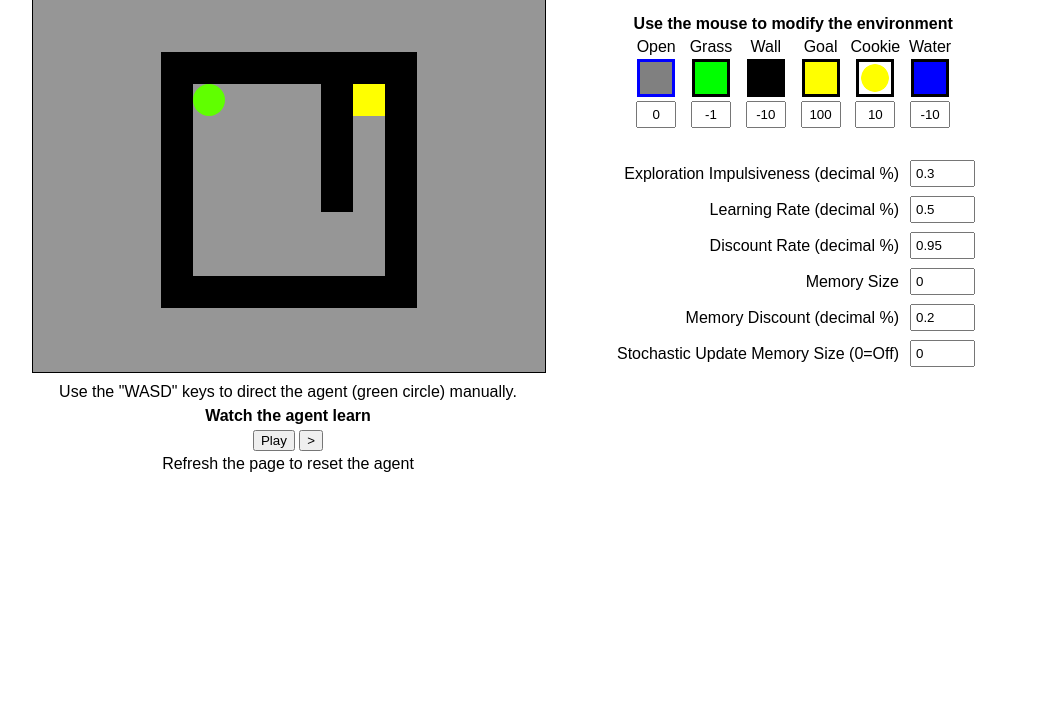
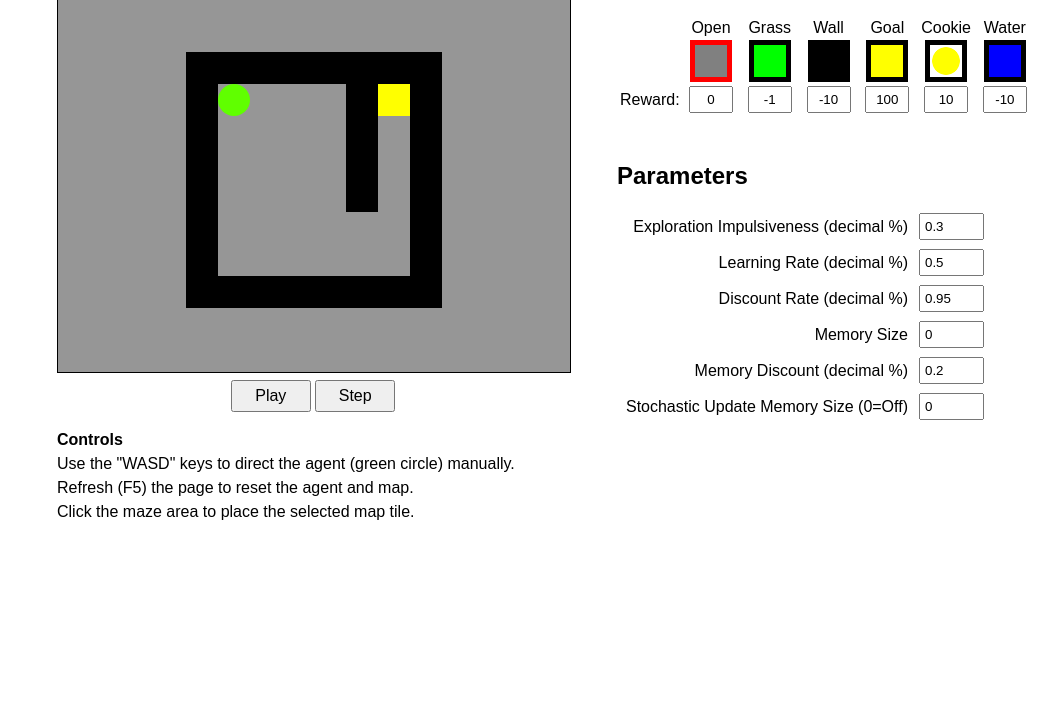
Before and after one commit to drewgarrido/qlearn, a plain HTML site: page index.html in a window 1280 px wide. Shown: the part 88-800 px from the top of the page, without its empty margins (83-1141 px from the left). Drawn offline with Linux system fonts and the light colour scheme.

Commit message:
Code cleaning and further prettification

```diff
--- a/index.html
+++ b/index.html
@@ -12,19 +12,21 @@
 <h1>Q-Learning Laboratory</h1>
 
 <canvas id="q_canvas" width="512px" height="384px" style="border:1px solid black"></canvas><br>
+<button class="play_pause_step" id="q_play">Play</button>
+<button class="play_pause_step" id="q_forwardstep">Step</button>
+<p style="text-align:left;"><b>Controls</b><br>
 Use the "WASD" keys to direct the agent (green circle) manually.<br>
-<b>Watch the agent learn</b><br>
-<button id="q_play">Play</button>
-<button id="q_forwardstep">&gt;</button><br>
-Refresh the page to reset the agent
+Refresh (F5) the page to reset the agent and map.<br>
+Click the maze area to place the selected map tile.
+</p>
 </div>
 
 <div id="parameters_div">
-<h2>Parameters</h2>
-<div style="text-align:center;">
-<b>Use the mouse to modify the environment</b><br>
-<table style="margin:0 auto;">
+<div style="line-height:1.2;margin-bottom:3em;">
+<h2>Map Tiles</h2>
+<table style="margin:0 auto;text-align:center;">
 <tr style="line-height:1em;">
+<td></td>
 <td>Open</td>
 <td>Grass</td>
 <td>Wall</td>
@@ -33,13 +35,15 @@ Refresh the page to reset the agent
 <td>Water</td>
 </tr>
 <tr style="line-height:0;">
-<td><img class="map_tiles" id="q_open_img" src="open.png" style="border:3px solid black"></td>
-<td><img class="map_tiles" id="q_grass_img" src="grass.png" style="border:3px solid black"></td>
-<td><img class="map_tiles" id="q_wall_img" src="wall.png" style="border:3px solid black"></td>
-<td><img class="map_tiles" id="q_goal_img" src="goal.png" style="border:3px solid black"></td>
-<td><img class="map_tiles" id="q_cookie_img" src="cookie.png" style="border:3px solid black"></td>
-<td><img class="map_tiles" id="q_water_img" src="water.png" style="border:3px solid black"></td>
+<td></td>
+<td><img class="map_tiles" id="q_open_img" src="open.png"></td>
+<td><img class="map_tiles" id="q_grass_img" src="grass.png"></td>
+<td><img class="map_tiles" id="q_wall_img" src="wall.png"></td>
+<td><img class="map_tiles" id="q_goal_img" src="goal.png"></td>
+<td><img class="map_tiles" id="q_cookie_img" src="cookie.png"></td>
+<td><img class="map_tiles" id="q_water_img" src="water.png"></td>
 </tr><tr>
+<td>Reward:</td>
 <td><input class="q_rewards" id="q_open_text"   type="text" value="0"></td>
 <td><input class="q_rewards" id="q_grass_text"  type="text" value="-1"></td>
 <td><input class="q_rewards" id="q_wall_text"   type="text" value="-10"></td>
@@ -48,7 +52,7 @@ Refresh the page to reset the agent
 <td><input class="q_rewards" id="q_water_text"  type="text" value="-10"></td>
 </tr></table>
 </div>
-<br>
+<h2>Parameters</h2>
 <table>
 <tr><td class="tdlabel">Exploration Impulsiveness (decimal %)</td><td class="tdcontrol"><input class="parameter_text" id="q_epsilon" type="text" value="0.3"></td></tr>
 <tr><td class="tdlabel">Learning Rate (decimal %)</td><td class="tdcontrol"><input class="parameter_text" id="q_alpha" type="text" value="0.5"></td></tr>
@@ -58,11 +62,7 @@ Refresh the page to reset the agent
 <tr><td class="tdlabel">Stochastic Update Memory Size (0=Off)</td><td class="tdcontrol"><input class="parameter_text" id="q_dreamwalk_text" type="text" value="0"></td></tr>
 </table>
 </div>
-
 </div>
-
-
-
 
 
 <img src="up_arrow.png" style="display:none;">
--- a/qlearning.js
+++ b/qlearning.js
@@ -452,7 +452,7 @@ var QLearn = function(html_elements)
 
         if (selection_dispatch[selection] !== undefined)
         {
-            selection_dispatch[selection].style.borderColor = "#00F";
+            selection_dispatch[selection].style.borderColor = "#F00";
         }
     };
 
@@ -559,7 +559,7 @@ var QLearn = function(html_elements)
                 new_state[1] == this.current_cookie_list[idz][1])
             {
                 this.current_cookie_list.splice(idz, 1);
-                reward += this.rewards[4];
+                reward += this.rewards[this.COOKIE];
                 break;
             }
         }
@@ -618,8 +618,7 @@ var QLearn = function(html_elements)
                 this.memory = [];
             }
         }
-
-        if (this.memory_size)
+        else if (this.memory_size)
         {
             this.memory.push({state:old_state, action:action_dir, reward:reward});
             this.memory = this.memory.slice(-this.memory_size);
--- a/style.css
+++ b/style.css
@@ -2,6 +2,12 @@
 body {
 font-family: sans-serif;
 line-height: 1.5em;
+}
+
+.play_pause_step {
+width:5em;
+height:2em;
+font-size:1em;
 }
 
 .figure {
@@ -12,11 +18,12 @@ font-weight:bold;
 
 .map_tiles {
 margin:0 0.4em;
+border:5px solid black;
 }
 
 .q_rewards {
 padding:0.3em;
-width:28px;
+width:32px;
 text-align:center;
 }
 
@@ -39,9 +46,9 @@ text-align:right;
 .tdcontrol {
 }
 
-@media screen and (min-width:1050px) {
+@media screen and (min-width:1000px) {
     #column_div {
-        max-width:1050px;
+        max-width:1000px;
         margin:0 auto;
     }
 
@@ -53,13 +60,13 @@ text-align:right;
     }
 
     #parameters_div {
-        max-width:25em;
+        max-width:27em;
         float:left;
-        margin-left:4em;
+        margin-left:3em;
     }
 }
 
-@media not screen and (min-width:1050px) {
+@media not screen and (min-width:1000px) {
     #column_div {
         max-width:512px;
         margin:0 auto;
@@ -72,7 +79,7 @@ text-align:right;
     }
 
     #parameters_div {
-        max-width:25em;
+        max-width:27em;
         margin:0 auto;
     }
 }
```
Also changed, not shown: 1 other file.
